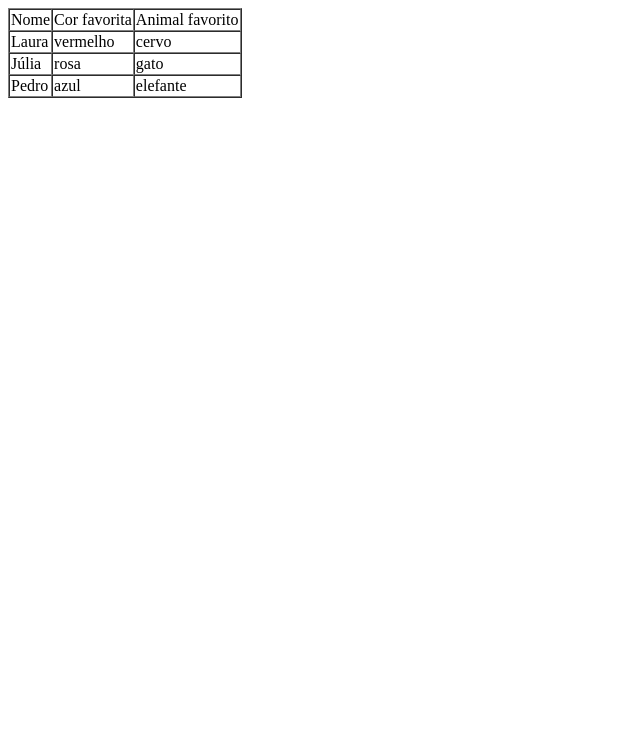
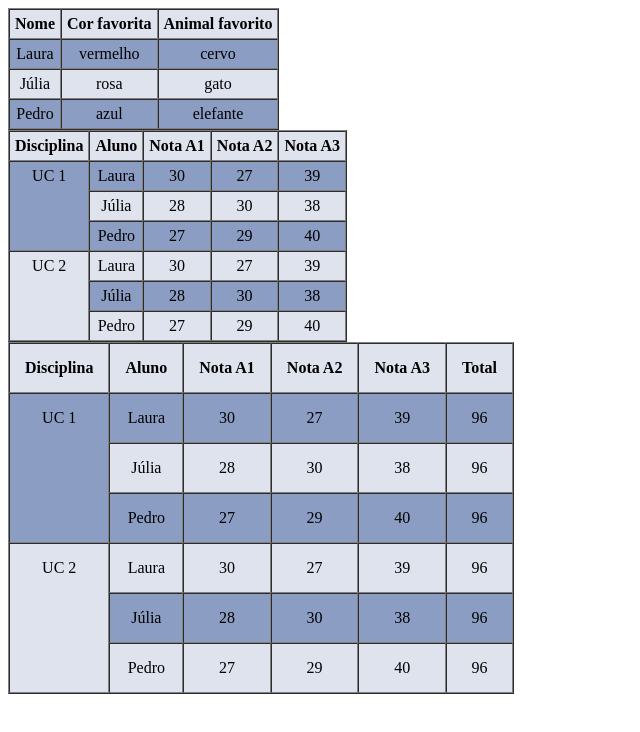
Before and after one commit to Kuadrat-L/design-de-interface, a plain HTML site: page atividade4/tabela.html in a window 1280 px wide. Shown: the whole page, without its empty margins (0-640 px from the left). Drawn offline with Linux system fonts and the light colour scheme.

Commit message:
atividade 4

```diff
--- /dev/null
+++ b/atividade4/tabela.css
@@ -0,0 +1,21 @@
+td{
+    vertical-align: top;
+}
+td{ text-align: center;
+}
+tr:hover {
+    background-color: #cad1df !important;
+    color: #848ea3;
+    font-weight: bold;
+
+    font-size: 1.5rem;
+    background-color: rgb(107, 101, 92);
+}
+
+tr:nth-child(even) {
+    background-color: #8b9dc3;
+}
+
+tr:nth-child(odd) {
+    background-color: #dfe3ee;
+}
--- a/atividade4/tabela.html
+++ b/atividade4/tabela.html
@@ -1,24 +1,19 @@
 <html>
+
 <head>
     <title>Tabela</title>
-    <style>
-        tr:hover {
-background-color: #ffffff !important;
-color: #9fc2a8;
-font-weight: bold;
+    <link rel="Stylesheet" href="tabela.css">
 
-font-size: 1.5rem;
-background-color: rgb(107, 101, 92);
-}
-    </style>
 
 </head>
+
 <body>
-    <table border="1" cellspacing="0">
+    <div>
+        <table border="1" cellspacing="0" cellpadding="5">
             <tr class="1">
-            <td>Nome</td>
-            <td>Cor favorita</td>
-            <td>Animal favorito</td>
+                <th>Nome</th>
+                <th>Cor favorita</th>
+                <th>Animal favorito</th>
             </tr>
             <tr class="2">
                 <td>Laura</td>
@@ -36,7 +31,107 @@ background-color: rgb(107, 101, 92);
                 <td>elefante</td>
             </tr>
         </table>
+    </div>
 
-</body>
-
-</html>
+    <div>
+        <table border="1" cellspacing="0" cellpadding="5">
+            <tr class="1">
+                <th>Disciplina</th>
+                <th>Aluno</th>
+                <th>Nota A1</th>
+                <th>Nota A2</th>
+                <th>Nota A3</th>
+            </tr>
+            <tr class="2">
+                <td rowspan="3"> UC 1</td>
+                <td>Laura</td>
+                <td>30</td>
+                <td>27</td>
+                <td>39</td>
+            </tr>
+            <tr class="3">
+                <td>Júlia</td>
+                <td>28</td>
+                <td>30</td>
+                <td>38</td>
+            </tr>
+            <tr class="4">
+                <td>Pedro</td>
+                <td>27</td>
+                <td>29</td>
+                <td>40</td>
+            </tr>
+            <td rowspan="3"> UC 2</td>
+            <td>Laura</td>
+            <td>30</td>
+            <td>27</td>
+            <td>39</td>
+            </tr>
+            <tr class="3">
+                <td>Júlia</td>
+                <td>28</td>
+                <td>30</td>
+                <td>38</td>
+            </tr>
+            <tr class="4">
+                <td>Pedro</td>
+                <td>27</td>
+                <td>29</td>
+                <td>40</td>
+            </tr>
+        </table>
+    </div>
+    <div>
+        <table border="1" cellpadding="15" cellspacing="0">
+            <tr class="1">
+                <th>Disciplina</th>
+                <th>Aluno</th>
+                <th>Nota A1</th>
+                <th>Nota A2</th>
+                <th>Nota A3</th>
+                <th>Total</th>
+            </tr>
+            <tr class="2">
+                <td rowspan="3"> UC 1</td>
+                <td>Laura</td>
+                <td>30</td>
+                <td>27</td>
+                <td>39</td>
+                <td>96</td>
+            </tr>
+            <tr class="3">
+                <td>Júlia</td>
+                <td>28</td>
+                <td>30</td>
+                <td>38</td>
+                <td>96</td>
+            </tr>
+            <tr class="4">
+                <td>Pedro</td>
+                <td>27</td>
+                <td>29</td>
+                <td>40</td>
+                <td>96</td>
+            </tr>
+            <td rowspan="3"> UC 2</td>
+            <td>Laura</td>
+            <td>30</td>
+            <td>27</td>
+            <td>39</td>
+            <td>96</td>
+            <tr class="3">
+                <td>Júlia</td>
+                <td>28</td>
+                <td>30</td>
+                <td>38</td>
+                <td>96</td>
+            </tr>
+            <tr class="4">
+                <td>Pedro</td>
+                <td>27</td>
+                <td>29</td>
+                <td>40</td>
+                <td>96</td>
+            </tr>
+        </table>
+    </div>
```
Lines whose indentation alone changed are shown as unchanged.
